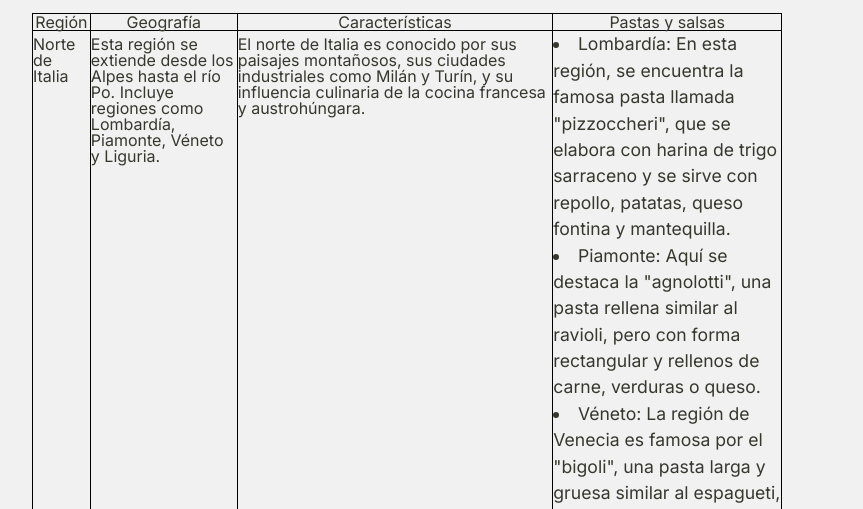
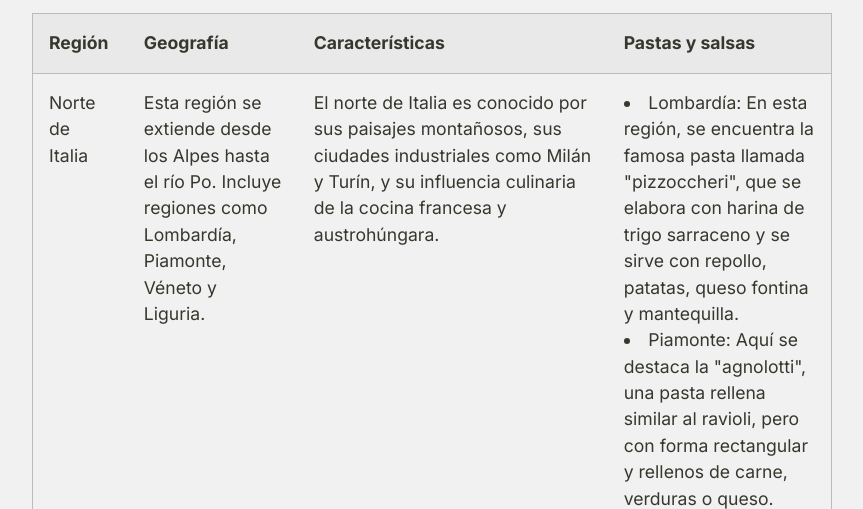
Before and after one commit to lgaieta/comida-italiana, a website: page paginas/regiones.html in a window 1280 px wide. Shown: the part 290-799 px from the top of the page, without its empty margins (208-1071 px from the left). Drawn offline with Linux system fonts and the light colour scheme.

Commit message:
Styled table from regiones

```diff
--- a/css/base.css
+++ b/css/base.css
@@ -92,6 +92,7 @@ video {
     font-size: 100%;
     font: inherit;
     vertical-align: baseline;
+    box-sizing: border-box;
 }
 
 /* HTML5 display-role reset for older browsers */
@@ -107,6 +108,7 @@ menu,
 nav,
 section {
     display: block;
+    box-sizing: border-box;
 }
 
 body {
--- /dev/null
+++ b/css/regiones.css
@@ -0,0 +1,22 @@
+table {
+    border-radius: 1rem;
+    border-collapse: collapse;
+    border: 1px solid #bbbbbb;
+    font-size: 1.1rem;
+    line-height: 1.5;
+}
+
+tr {
+    border-top: 1px solid #bbbbbb;
+    border-bottom: 1px solid #bbbbbb;
+}
+
+th {
+    text-align: start;
+    background-color: #e9e9e9;
+    font-weight: 700;
+}
+
+th, td {
+    padding: 1rem;
+}
--- a/paginas/regiones.html
+++ b/paginas/regiones.html
@@ -7,15 +7,7 @@
   <title>Regiones - Pastas Italianas</title>
   <meta name="viewport" content="width=device-width, initial-scale=1.0" />
   <link rel="stylesheet" href="../css/base.css">
-  <link rel="stylesheet" href="../css/favoritos.css">
-  <style>
-    table,
-    th,
-    td {
-      border: 1px solid black;
-      border-collapse: collapse;
-    }
-  </style>
+  <link rel="stylesheet" href="../css/regiones.css">
 </head>
 
 <body>
@@ -35,7 +27,7 @@
       culinarias y paisajes únicos. Podemos distinguirlas en:
     </p>
 
-    <table width="750px">
+    <table>
       <tr>
         <th>Región</th>
         <th>Geografía</th>
```
